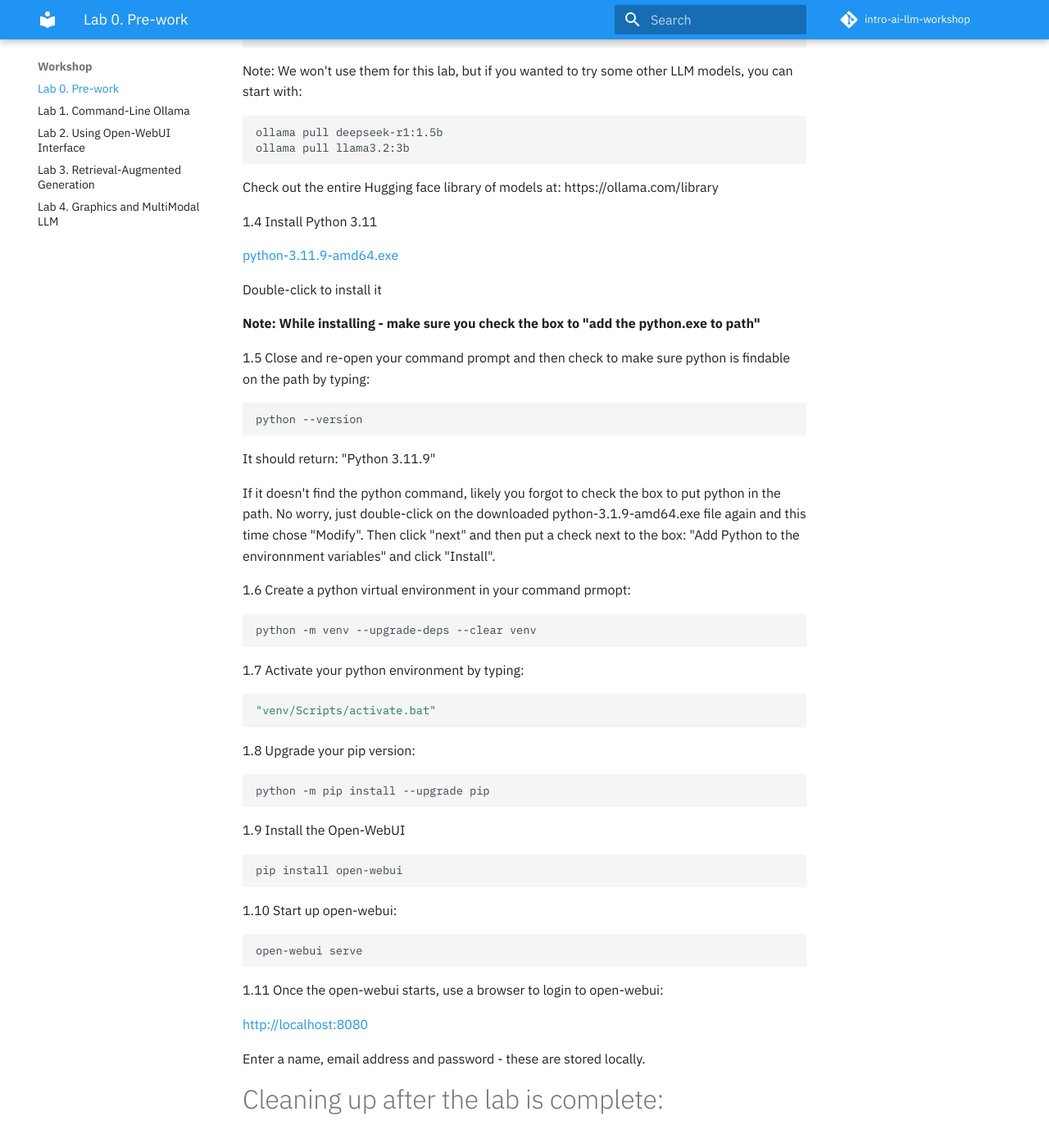
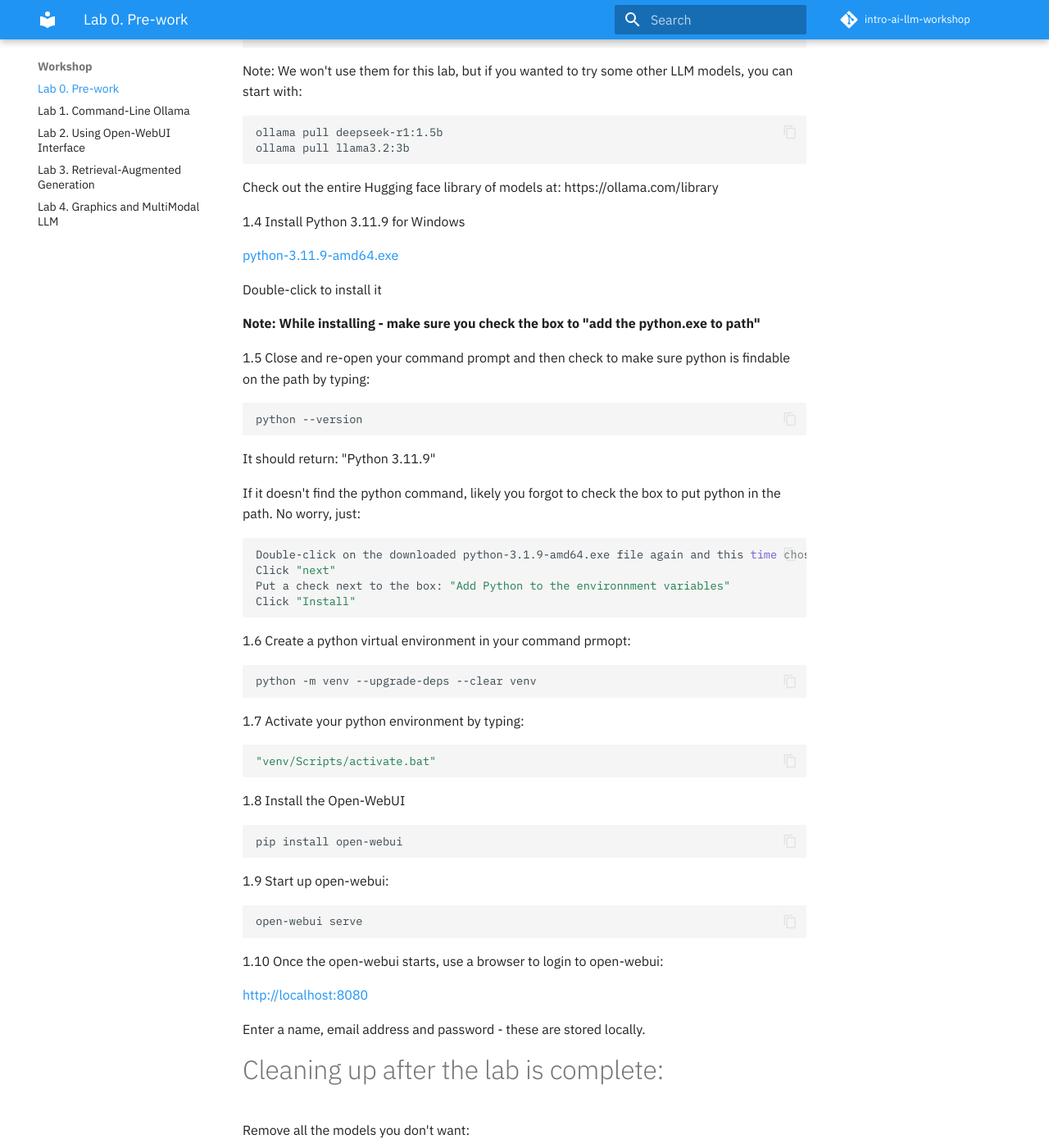
Before and after one commit to IBM/intro-ai-llm-workshop, an MkDocs documentation site: the page built from docs/pre-work/README.md, in a window 1280 px wide and 1400 px high, scrolled down 539 px. Shown: the whole window at 82% size. Built offline with MkDocs 1.6.1 and Material for MkDocs 9.7.7, drawn with Linux system fonts in a browser that asks for light colours; comment, search, counter and statistics services are not loaded; some of the changed text lies outside the part shown.

Commit message:
Adding preview and copy
Signed-off-by: James Busche <jbusche@us.ibm.com>

````diff
--- a/docs/pre-work/README.md
+++ b/docs/pre-work/README.md
@@ -4,10 +4,10 @@
 
 These labs assume you have a Microsoft Windows 11 machine
 
-1.1 Download and Install Ollama:
-[Ollama](https://ollama.com/download/windows)
+1.1 Download and Install Ollama for Windows:
+[Ollama for Windows](https://ollama.com/download/windows)
 
-Install Ollama by double-clicking on: OllamaSetup.exe
+Install Ollama by double-clicking on the downloaded `OllamaSetup.exe`
 
 And then clicking on "Install"
 
@@ -26,7 +26,7 @@
 ```
 Check out the entire Hugging face library of models at: https://ollama.com/library
 
-1.4 Install Python 3.11
+1.4 Install Python 3.11.9 for Windows
 
 [python-3.11.9-amd64.exe](https://www.python.org/ftp/python/3.11.9/python-3.11.9-amd64.exe)
 
@@ -40,7 +40,13 @@
 ```
 It should return: "Python 3.11.9"
 
-If it doesn't find the python command, likely you forgot to check the box to put python in the path.  No worry, just double-click on the downloaded python-3.1.9-amd64.exe file again and this time chose "Modify".  Then click "next" and then put a check next to the box: "Add Python to the environnment variables" and click "Install".
+If it doesn't find the python command, likely you forgot to check the box to put python in the path.  No worry, just:
+```bash
+Double-click on the downloaded python-3.1.9-amd64.exe file again and this time chose "Modify".
+Click "next"
+Put a check next to the box: "Add Python to the environnment variables"
+Click "Install"
+```
 
 1.6 Create a python virtual environment in your command prmopt:
 ```shell
@@ -52,22 +58,17 @@
 "venv/Scripts/activate.bat"
 ```
 
-1.8 Upgrade your pip version:
-```shell
-python -m pip install --upgrade pip
-```
-
-1.9 Install the Open-WebUI
+1.8 Install the Open-WebUI
 ```shell
 pip install open-webui
 ```
 
-1.10 Start up open-webui:
+1.9 Start up open-webui:
 ```shell
 open-webui serve
 ```
 
-1.11 Once the open-webui starts, use a browser to login to open-webui:
+1.10 Once the open-webui starts, use a browser to login to open-webui:
 
 [http://localhost:8080](http://localhost:8080)
 
--- a/mkdocs.yml
+++ b/mkdocs.yml
@@ -37,7 +37,9 @@
     logo: material/library
   features:
     - navigation.tabs
+    - navigation.footer
     #- navigation.instant
+    - content.code.copy
   palette:
     scheme: default
     primary: blue
````
